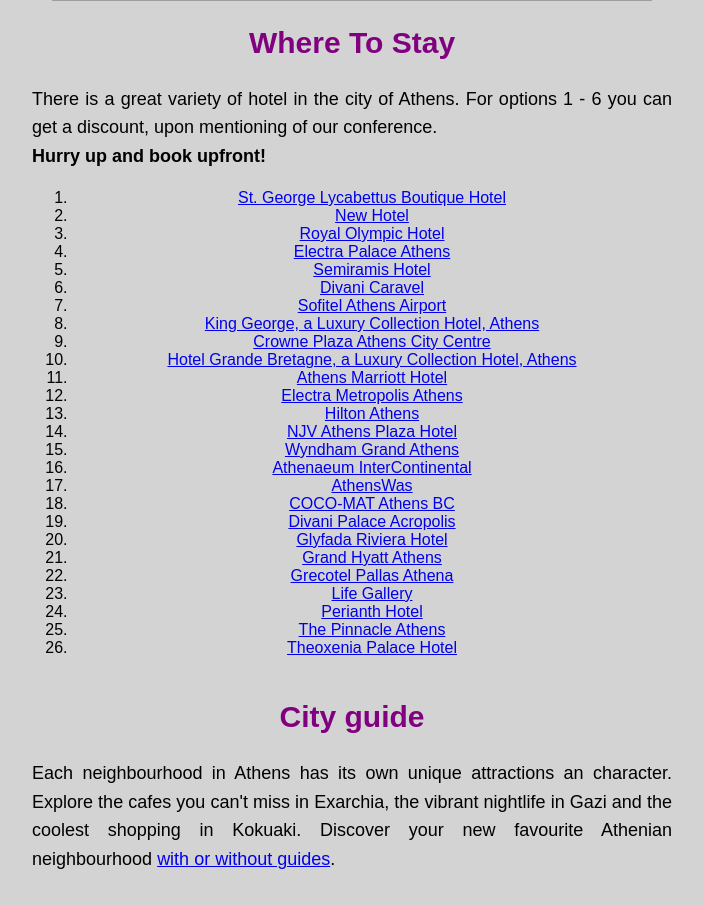
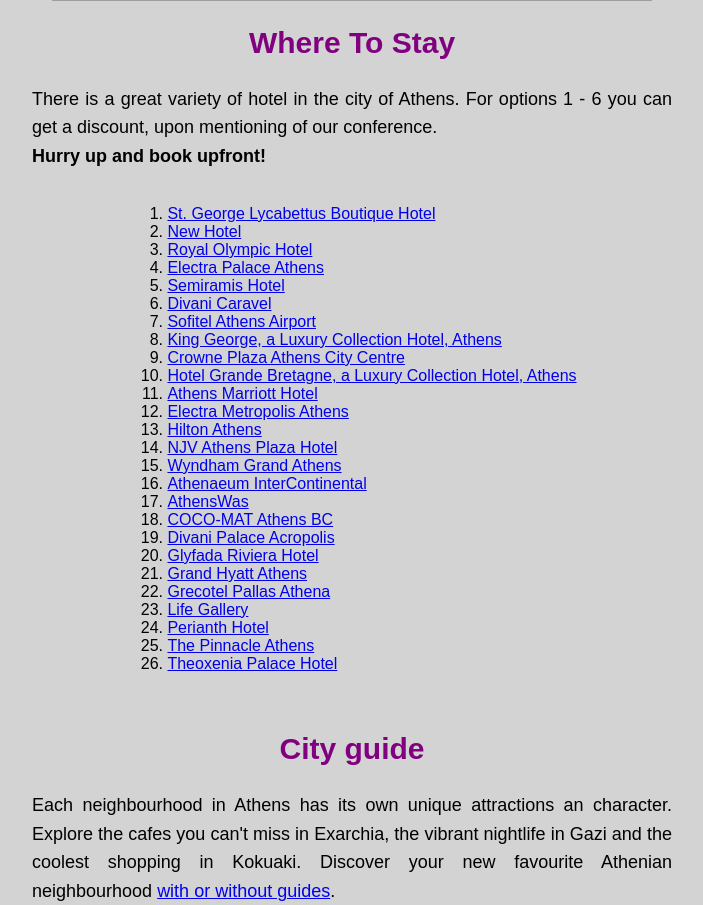
Before and after one commit to aandrovitsanea/Open-source-Conference-Website-Template, a PHP site: page /LocationPage.php in a window 1280 px wide. Shown: the part 1037-1942 px from the top of the page, without its empty margins (288-991 px from the left). Run offline with PHP 8.4, Linux system fonts and the light colour scheme; grey boxes are pictures that could not be loaded.

Commit message:
add style for ol

```diff
--- a/Files/Style.css
+++ b/Files/Style.css
@@ -54,8 +54,7 @@ form {
 
 table {
   border-spacing: 20px;
-  width:100%;
-  align:"center";
+  text-align:"center";
   margin-left:auto;
   margin-right:auto;
 }
@@ -65,9 +64,13 @@ ul {
 	text-align: left;
 	}
 
+ol {
+	display: inline-block;
+	text-align: left;
+	}
+
 #sub_table {
   border-spacing: 20px;
-
   text-align:"left";
   margin-left:auto;
   margin-right:auto;
@@ -221,7 +224,6 @@ table.center {
     font-family: Futura, sans-serif;
 }
 
-<<<<<<< HEAD
 .errorText {
   color: red
 }
@@ -238,7 +240,7 @@ td, th {
 
 td.formTitle {
   text-align: right;
-=======
+
 .form_error span {
   width: 80%;
   height: 35px;
@@ -248,7 +250,6 @@ td.formTitle {
 }
 .form_error input {
   border: 1px solid #D83D5A;
->>>>>>> trial control unique email
 }
 
 .form_error span {
```
